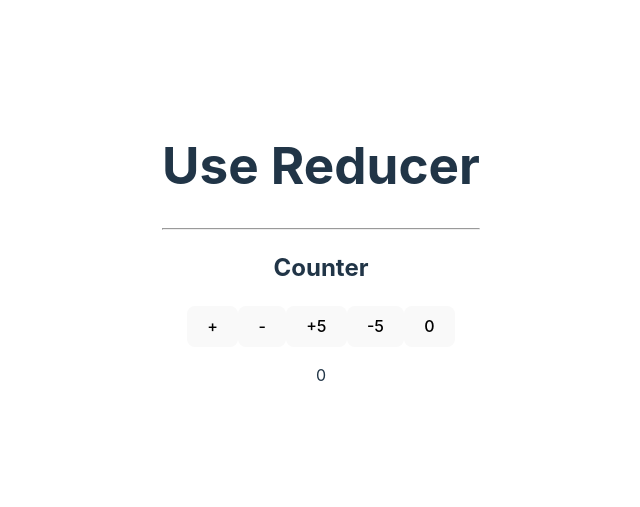
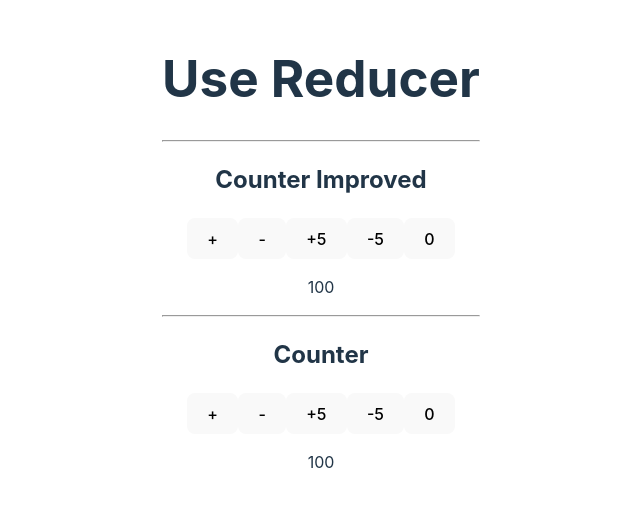
Before and after one commit to CristianLopez3/reactjs-practice, a React app: page / in a window 1280 px wide. Shown: the part 147-654 px from the top of the page, without its empty margins (319-959 px from the left). Built offline with nearby package versions, Linux system fonts and the light colour scheme; the HTML template or start-up script is replaced by a standard one.

Commit message:
folder organizations for working with reducers in react and improve your code

```diff
--- a/src/App.jsx
+++ b/src/App.jsx
@@ -3,6 +3,7 @@ import reactLogo from './assets/react.svg'
 import viteLogo from '/vite.svg'
 import './App.css'
 import Counter from './components/Counter'
+import CounterImproved from './components/CounterImproved'
 
 function App() {
   const [count, setCount] = useState(0)
@@ -11,7 +12,10 @@ function App() {
     <>
       <h1>Use Reducer</h1>
       <hr />
+      <CounterImproved />
+      <hr />
       <Counter />
+
 
     </>
   )
--- /dev/null
+++ b/src/actions/counterActions.jsx
@@ -0,0 +1,7 @@
+export const TYPES = {
+  INCREMENT: "INCREMENT",
+  INCREMENT_5: "INCREMENT_5",
+  DECREMENT: "DECREMENT",
+  DECREMENT_5: "DECREMENT_5",
+  RESET: "RESET",
+};
--- a/src/components/Counter.jsx
+++ b/src/components/Counter.jsx
@@ -1,4 +1,4 @@
-import { useState, useReducer } from "react";
+import {  useReducer } from "react";
 
 const TYPES = {
   INCREMENT: "INCREMENT",
@@ -9,6 +9,11 @@ const TYPES = {
 };
 
 const initialState = { counter: 0 };
+const init = (initialState) => {
+  return {
+    counter: initialState.counter + 100
+  }
+}
 
 function reducer(state, action) {
   switch (action.type) {
@@ -29,13 +34,13 @@ function reducer(state, action) {
 
 const Counter = () => {
   // const [counter, setCounter] = useState(0);
-  const [state, dispatch] = useReducer(reducer, initialState);
+  // const [state, dispatch] = useReducer(reducer, initialState, init);
+  const [state, dispatch] = useReducer(reducer, initialState, init);
 
   // const plus = () => setCounter(counter + 1);
   const plus = () => dispatch({ type: TYPES.INCREMENT });
   // const subtract = () => setCounter(counter - 1);
   const subtract = () => dispatch({ type: TYPES.DECREMENT });
-
   const plus5 = () => dispatch({ type: TYPES.INCREMENT_5, payload: 5 });
   const subtract5 = () => dispatch({ type: TYPES.DECREMENT_5, payload: 5 });
   const reset = () => dispatch({ type: TYPES.RESET });
--- /dev/null
+++ b/src/components/CounterImproved.jsx
@@ -0,0 +1,30 @@
+import { useReducer } from "react";
+import { counterInit, counterInitialState, counterReducer } from "../reducers/counterReducer";
+import { TYPES } from "../actions/counterActions";
+
+
+const CounterImproved = () => {
+  const [state, dispatch] = useReducer(counterReducer, counterInitialState, counterInit);
+
+  const plus = () => dispatch({ type: TYPES.INCREMENT });
+  const subtract = () => dispatch({ type: TYPES.DECREMENT });
+  const plus5 = () => dispatch({ type: TYPES.INCREMENT_5, payload: 5 });
+  const subtract5 = () => dispatch({ type: TYPES.DECREMENT_5, payload: 5 });
+  const reset = () => dispatch({ type: TYPES.RESET });
+
+  return (
+    <div>
+      <h2>Counter Improved</h2>
+      <nav>
+        <button onClick={plus}>+</button>
+        <button onClick={subtract}>-</button>
+        <button onClick={plus5} > +5 </button>
+        <button onClick={subtract5}> -5 </button>
+        <button onClick={reset}> 0 </button>
+      </nav>
+      <p>{state.counter}</p>
+    </div>
+  );
+};
+
+export default CounterImproved;
--- /dev/null
+++ b/src/reducers/counterReducer.jsx
@@ -0,0 +1,25 @@
+import { TYPES } from "../actions/counterActions";
+export const counterInitialState = { counter: 0 };
+
+export const counterInit = (initialState) => {
+  return {
+    counter: counterInitialState.counter + 100,
+  };
+};
+
+export function counterReducer(state, action) {
+  switch (action.type) {
+    case TYPES.INCREMENT:
+      return { counter: state.counter + 1 };
+    case TYPES.INCREMENT_5:
+      return { counter: state.counter + action.payload };
+    case TYPES.DECREMENT:
+      return { counter: state.counter - 1 };
+    case TYPES.DECREMENT_5:
+      return { counter: state.counter - action.payload };
+    case TYPES.RESET:
+      return { counter: counterInitialState.counter };
+    default:
+      return state;
+  }
+}
```
Also changed, not shown: 1 other file (tests, documents, lock files or other folders).
